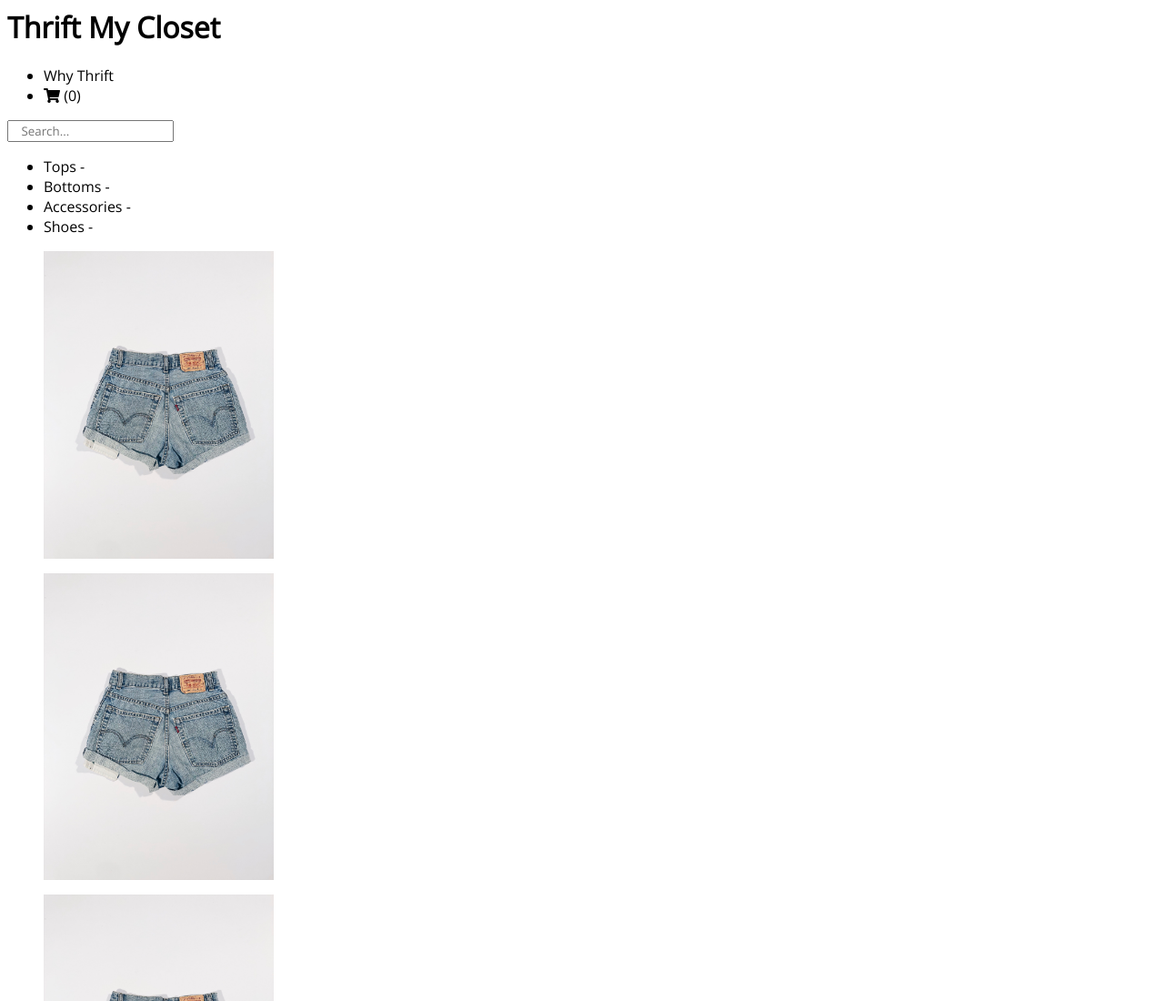
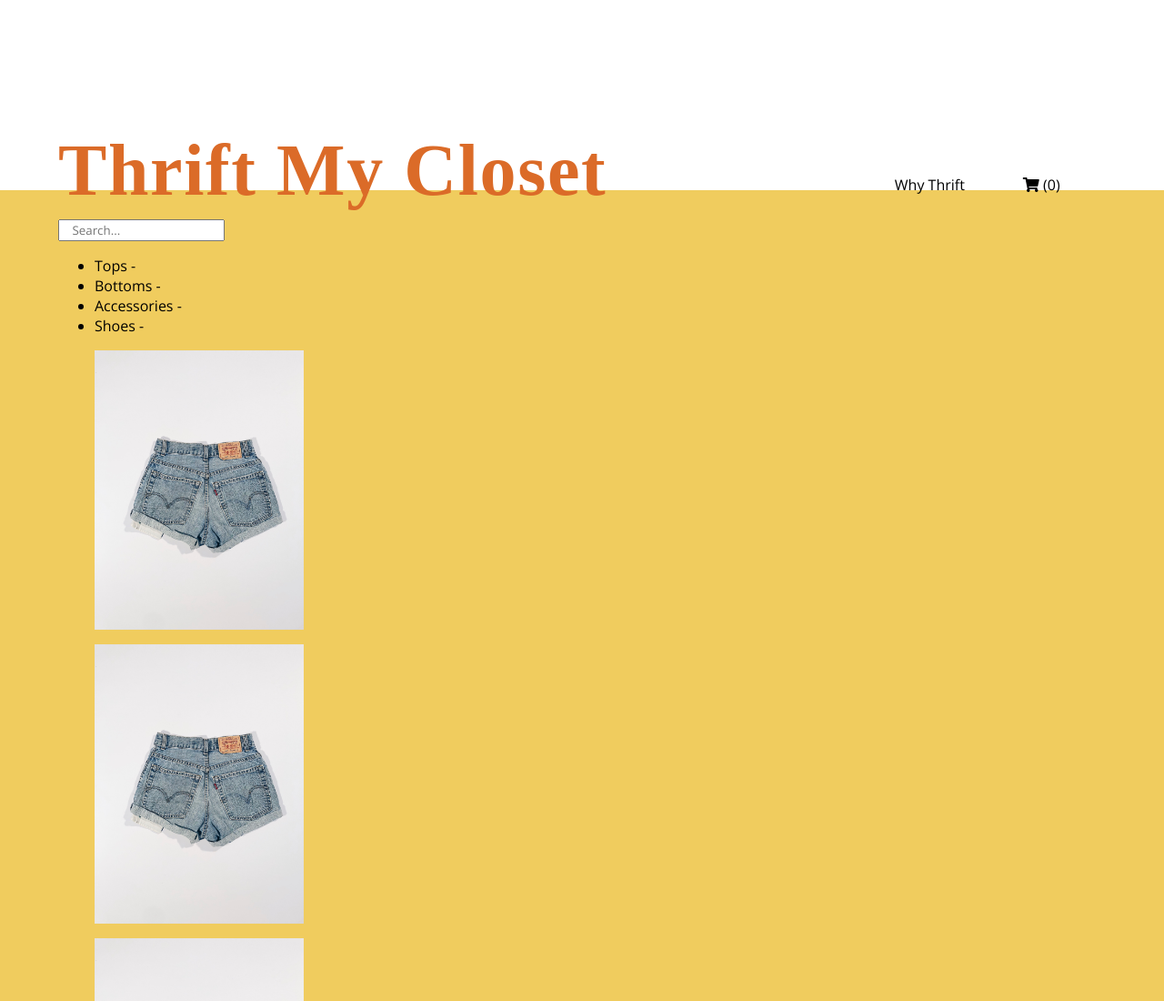
Before and after one commit to sigridstens/thrift-my-closet, a plain HTML site: page index.htm in a window 1280 px wide. Shown: the top 1100 px of the page at 91% size. Drawn offline with nearby package versions, Linux system fonts and the light colour scheme; a web font is replaced by a local one.

Commit message:
Added basic page styling and styled header h1 and main nav

```diff
--- a/css/main.css
+++ b/css/main.css
@@ -25,6 +25,7 @@ img {
 /*Global Styles*/
 body {
     font-family: 'Open Sans', sans-serif;
+    margin: 0;
 }
 
 .fontAwesome {
@@ -35,6 +36,46 @@ body {
     display: none;
 }
 
+/*Header & Main Nav Styles*/
+header {
+    display: flex;
+    justify-content: space-between;
+    align-items: flex-end;
+    padding: 4em 4em 0 4em;
+    transform: translateY(1.5em);
+}
+
+h1 {
+    margin-bottom: 0;
+    color: #db6b28;
+    font-family: 'Radley', serif;
+    font-size: 5em;
+    letter-spacing: .02em;
+}
+
+nav ul {
+    list-style: none;
+    display: flex;
+    margin: 1.15em;
+}
+
+nav li {
+    padding: 0 2em;
+}
+
+/*Main Section Styles*/
+main {
+    background-color: #f0cc5e;
+    padding: 2em 4em;
+
+}
+
+/*Side Navigation Styles*/
+
+
+
+
+/*Main Gallery Styles*/
 figure {
     width: 20%;
 }
@@ -42,3 +83,6 @@ figure {
 figcaption.product-caption {
     display: none;
 }
+
+
+/*Cart Styles*/
```
